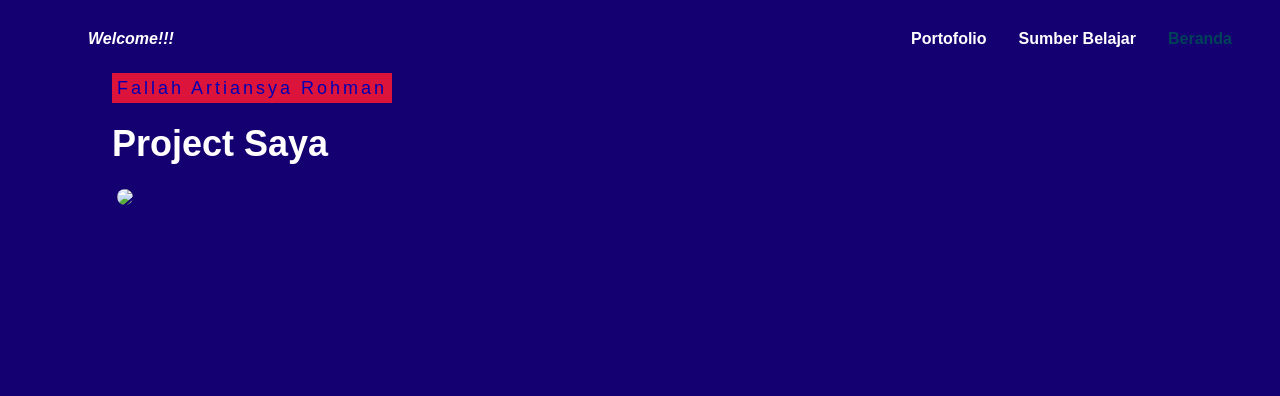
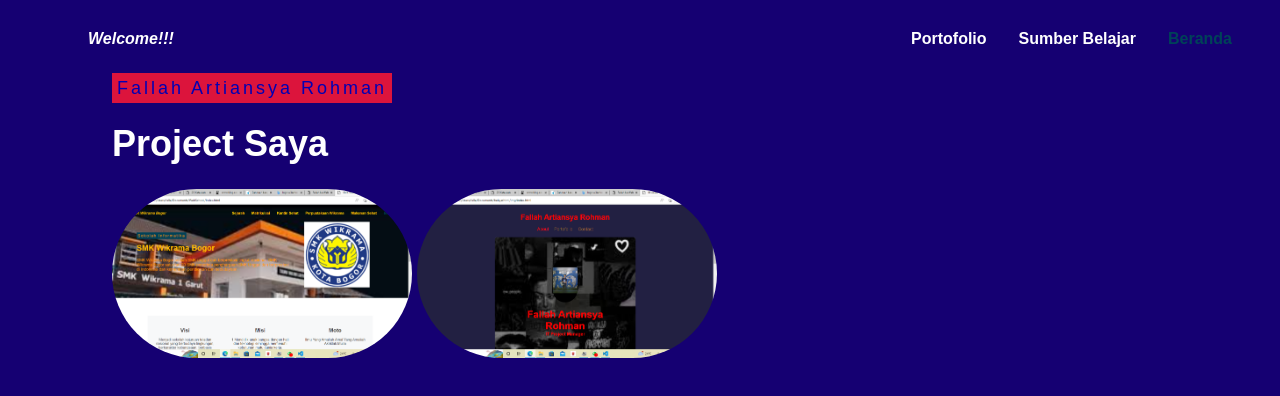
Before and after one commit to fallahart31/Fallahrohman14, a plain HTML site: page Portofolio.html in a window 1280 px wide. Drawn offline with Linux system fonts and the light colour scheme.

Commit message:
Update Portofolio.html

```diff
--- a/Portofolio.html
+++ b/Portofolio.html
@@ -22,5 +22,5 @@
                             <mark>Fallah Artiansya Rohman</mark>
                         </p>
                         <h1>Project Saya</h1>
-                    <a href="file:///C:/Users/falla/Documents/WebSchool/Index.html"><img src="img/Screenshot (10).png" alt=""></a>
-                    <a href="file:///C:/Users/falla/Documents/belajarhtml/img/index.html"><img src="img/Screenshot (11).png"></a>
+                    <a href="file:///C:/Users/falla/Documents/WebSchool/Index.html"><img src="Screenshot (10).png" alt=""></a>
+                    <a href="file:///C:/Users/falla/Documents/belajarhtml/img/index.html"><img src="Screenshot (11).png"></a>
```
